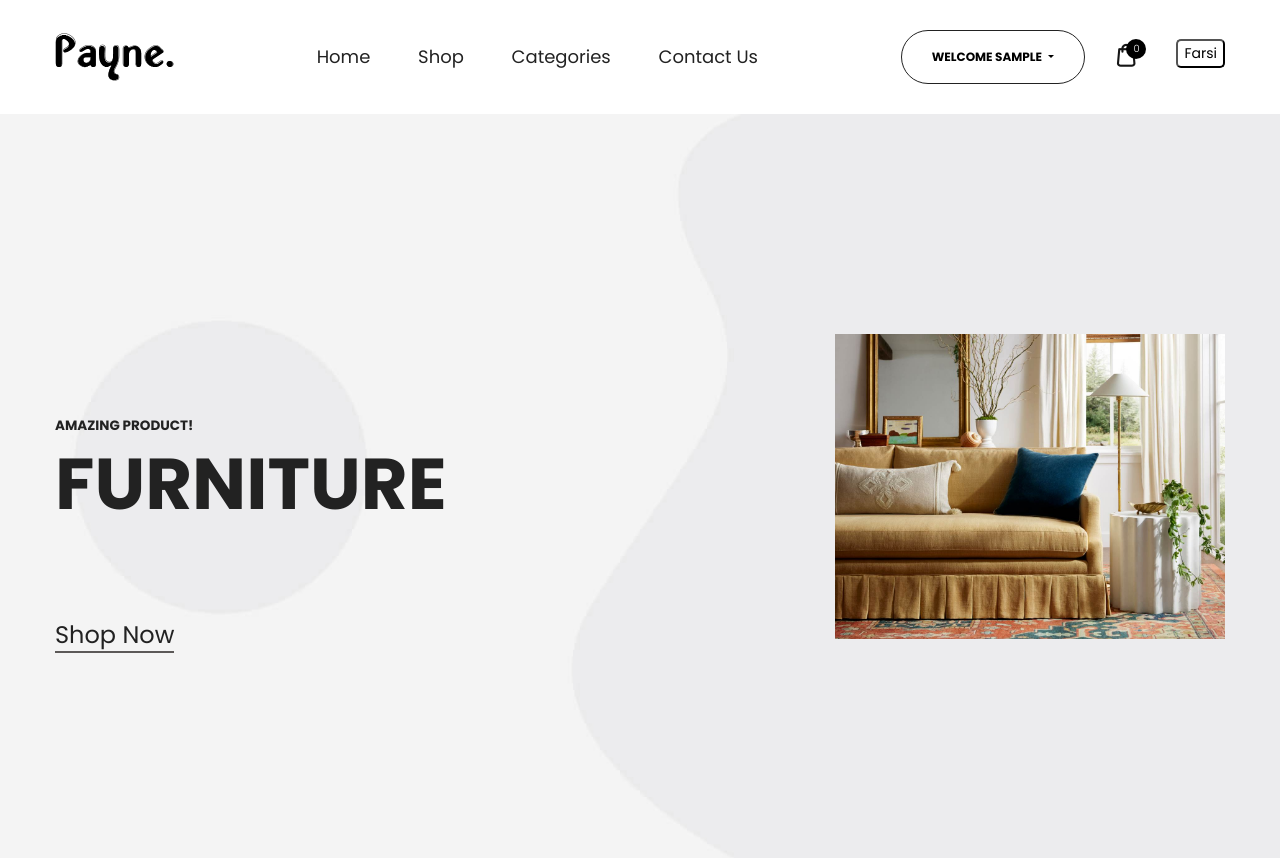
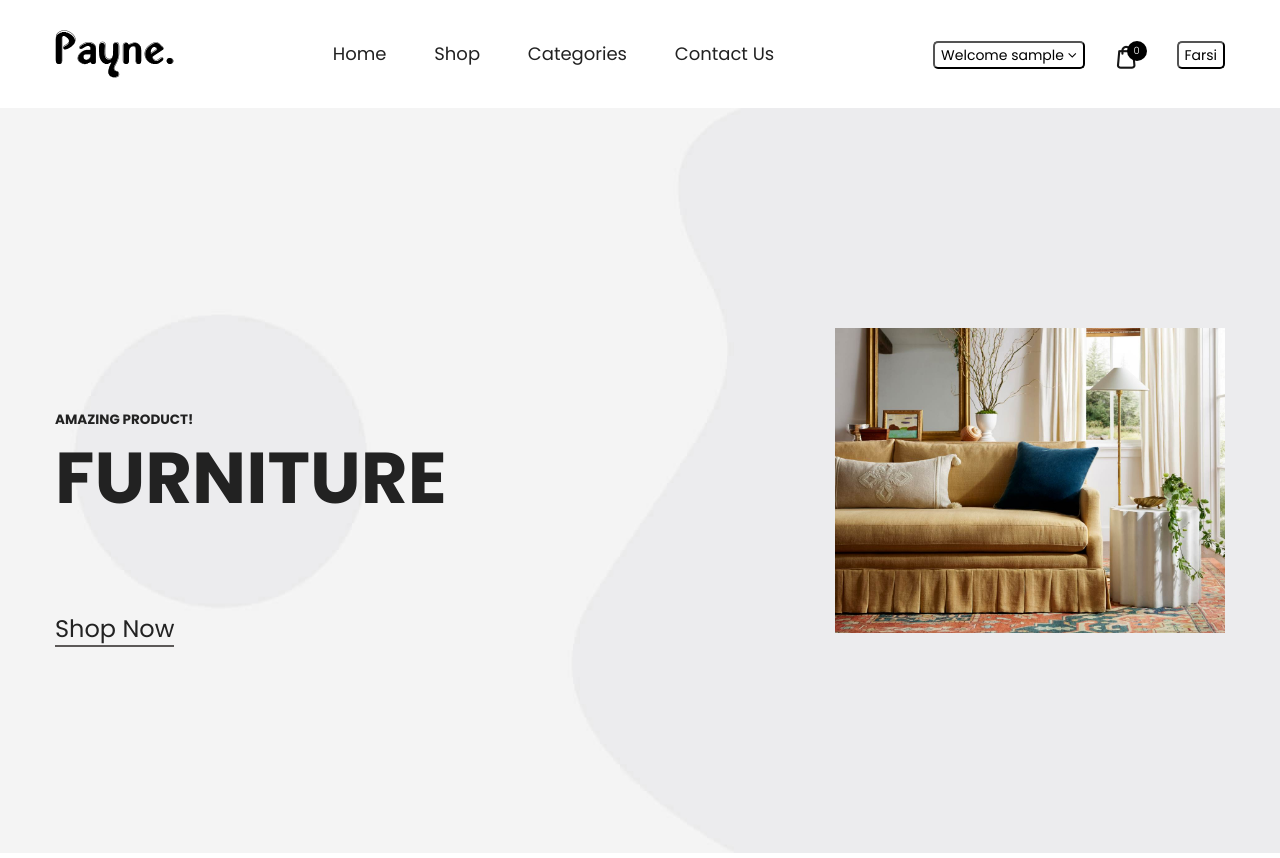
Before and after one commit to SoroushNajafi/shopping_online_3, a Django app: page /en/ in a window 1280 px wide. Shown: the top 858 px of the page. Run offline with Django 4.2, Linux system fonts and the light colour scheme; the visitor is signed in with stand-in values (Sample User, id 1); data that the repository does not hold is empty; parts of the project's set-up code (start-up, migrations or seed data) failed here and were passed over; some libraries are stand-ins or nearby versions.

Commit message:
welcome button drop down modified

```diff
--- a/templates/_base.html
+++ b/templates/_base.html
@@ -126,9 +126,9 @@
                         {% if user.is_authenticated %}
                             <div class="toolbar-item d-none d-lg-block">
                                 <div class="dropdown">
-                                    <button style="background-color: white; color: black" class="btn btn-secondary dropdown-toggle" type="button"
+                                    <button style="background-color: white; color: black" class="btn-shape-rounded mt-3" type="button"
                                             data-bs-toggle="dropdown" aria-expanded="false">
-                                        {% trans 'Welcome ' %}{{ user.username }}
+                                        {% trans 'Welcome ' %}{{ user.username }} <i class="fa fa-angle-down"></i>
                                     </button>
                                     <ul class="dropdown-menu">
                                         <li><a class="dropdown-item" href="profile.html">{% trans 'Profile' %}</a></li>
```
